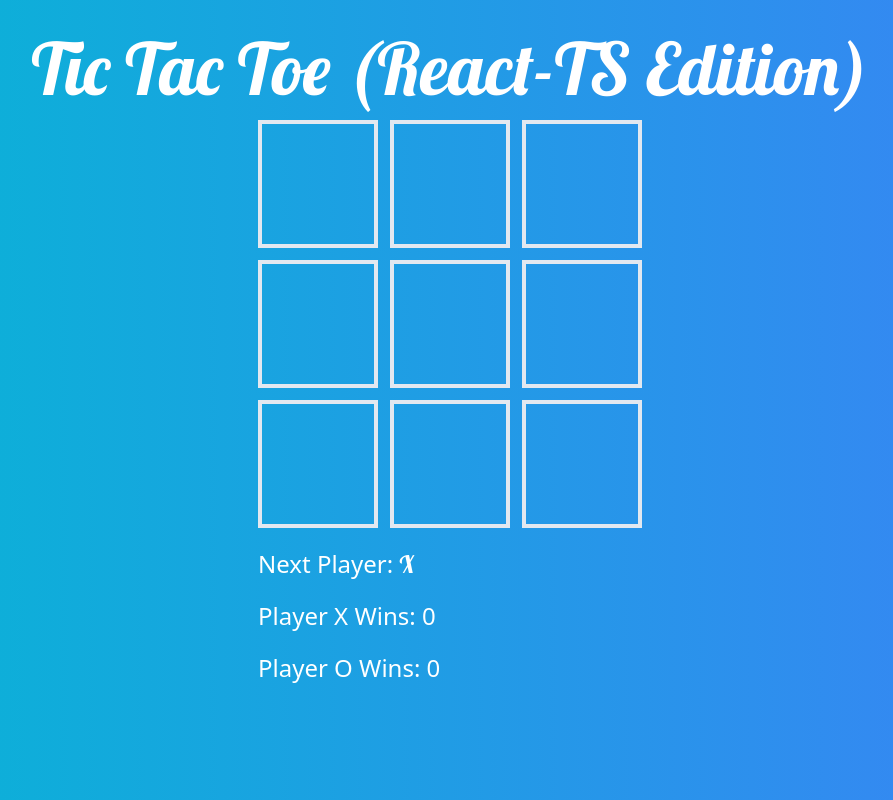
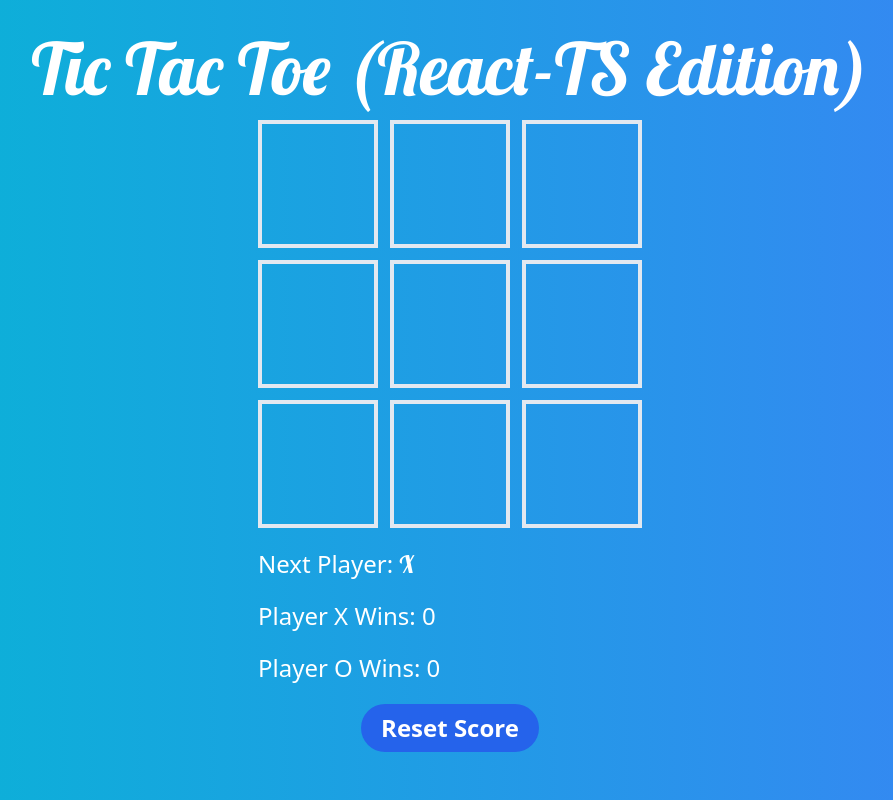
Before and after one commit to tibbdev/react-tictactoe, a React (Vite) app: page / in a window 1280 px wide. Shown: the whole page, without its empty margins (190-1083 px from the left). Built offline with nearby package versions, Linux system fonts and the light colour scheme.

Commit message:
Added ability to reset the score with a button

```diff
--- a/src/Game.tsx
+++ b/src/Game.tsx
@@ -55,6 +55,11 @@ function Game() {
    // Switch Player
    const changePlayer = () => {
       setCurrentPlayer(currentPlayer === "X" ? "O" : "X");
+   }
+
+   const resetScores = () => {
+      setScores(INITIAL_SCORES);
+      localStorage.setItem("scores", JSON.stringify(INITIAL_SCORES))
    }
 
    // What happens when someone wins a round
@@ -158,10 +163,17 @@ function Game() {
                   )
                }
             </div>
-            <div className="mx-auto w-96 text-2xl text-serif">
+            <div className="mx-auto mt-5 w-96 text-2xl text-serif">
                <p className="text-white mt-5">Next Player: <span className="font-display">{currentPlayer}</span></p>
                <p className="text-white mt-5">Player X Wins: <span>{scores["X"]}</span></p>
                <p className="text-white mt-5">Player O Wins: <span>{scores["O"]}</span></p>
+               <div class="container min-w-full flex flex-col items-center">
+                  <button
+                        onClick={resetScores}
+                        class="bg-blue-600 text-white hover:bg-blue-800 font-bold py-2 px-5 mt-5 rounded-full">
+                     Reset Score
+                  </button>
+               </div>
             </div>
          </div>
       </div>
```
